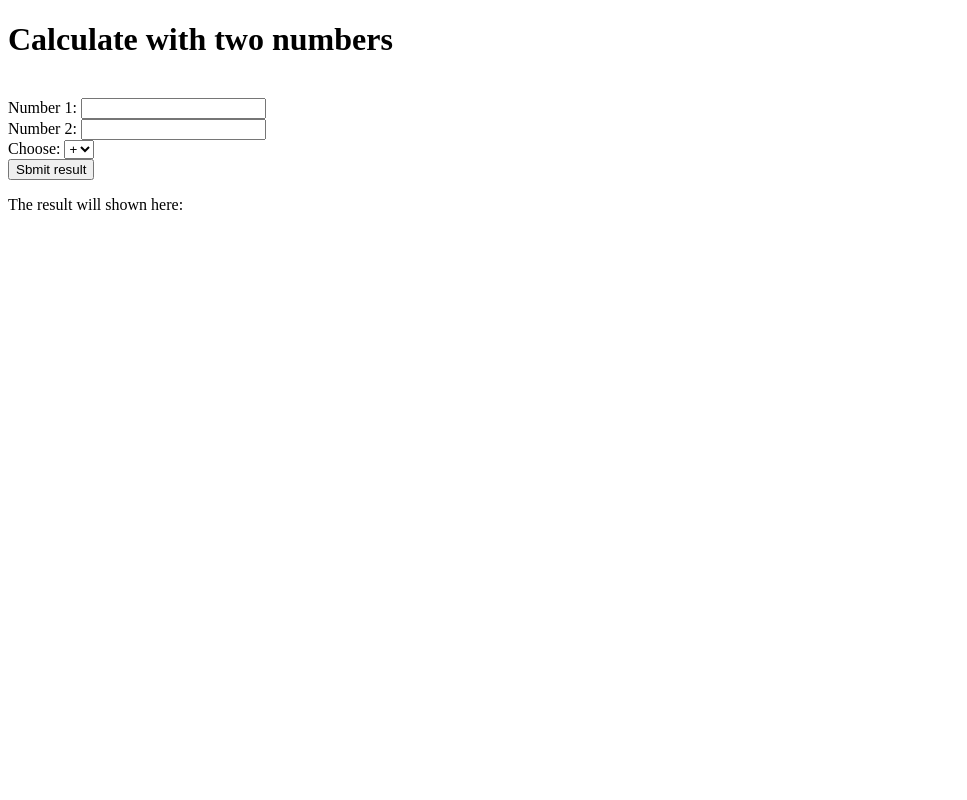
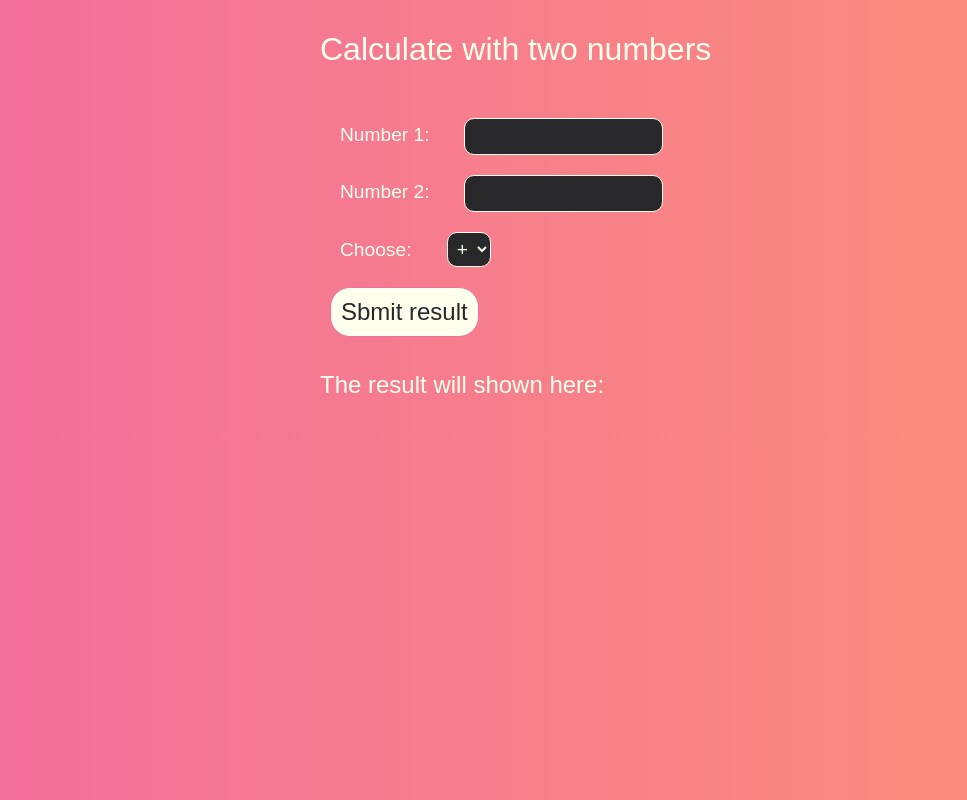
Before and after one commit to SirKasem/Calculator-with-two-numbers, a plain HTML site: page index.htm in a window 1280 px wide. Shown: the whole page, without its empty margins (0-967 px from the left). Drawn offline with Linux system fonts and the light colour scheme.

Commit message:
Editedt HTML fle and added CSS file
I have just edited the html file with container and edited the CSS file and linked the CSS extension to html file.

```diff
--- a/index.htm
+++ b/index.htm
@@ -2,10 +2,13 @@
 <html lang="en">
 <head>
     <meta charset="UTF-8">
-    <meta name="viewport" content="width=device-width, initial-scale=1.0">
-    <title>Document</title>
+
+<meta name="viewport" content="width=device-width, initial-scale=1.0">
+<link href="style.css" rel="stylesheet"/>
+<title>Document</title>
 </head>
 <body>
+    <div id="Container">
     <h1>Calculate with two numbers</h1>
     <br />
     <label>Number 1:</label>
@@ -24,6 +27,7 @@
     <br />
     <button type="button" id="submit" onclick="calculate()">Sbmit result</button>
     <p id="result">The result will shown here:</p>
+    </div>
 <script src="script.js"></script>
 </body>
 </html>
--- /dev/null
+++ b/style.css
@@ -0,0 +1,65 @@
+body{
+    margin: 0;
+    padding: 0;
+    background: linear-gradient(to right, #f2709c, #ff9472);
+    font-family: 'Ubuntu', sans-serif;
+
+
+}
+#Container{
+    margin: auto;
+    width: 50%;
+    padding: 10px;
+    border: 1px solid none;
+}
+
+h1{
+    color: #ffe;
+    font-size: xx-large;
+    font-weight: 500;
+}
+label{
+    color: #ffe;
+    font-size: larger;
+    font-weight: 500p;
+    padding: 10px;
+    margin: 10px;
+}
+input{
+    background-color: #28282b;
+    color: #ffe;
+    padding: 10px;
+    margin: 10px;
+    border: 1px solid #ffe;
+    border-radius: 10px;
+}
+select{
+    margin: 10px;
+    padding: 5px;
+    background-color: #28282b;
+    color: #ffe;
+    font-size: larger;
+    font-weight: 500;
+    border: 1px solid #ffe;
+    border-radius: 10px;
+}
+button{
+    margin: 10px;
+    padding: 10px;
+    text-align: center;
+    background-color: #ffe;
+    color: #28282b;
+    font-size: x-large;
+    font-weight: 500;
+    border: 1px solid #f2709c;
+    border-radius: 20px;
+}
+button:hover{
+    background-color: #28282b;
+    color: #ffe;
+}
+p{
+    color: #ffe;
+    font-size: x-large;
+    font-weight: 500;
+}
```
